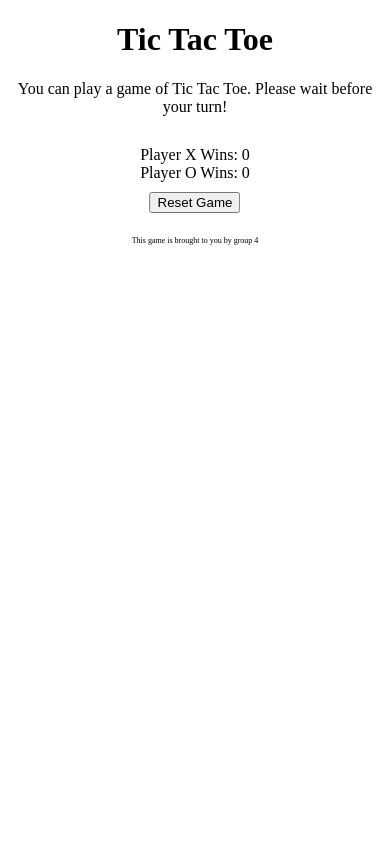
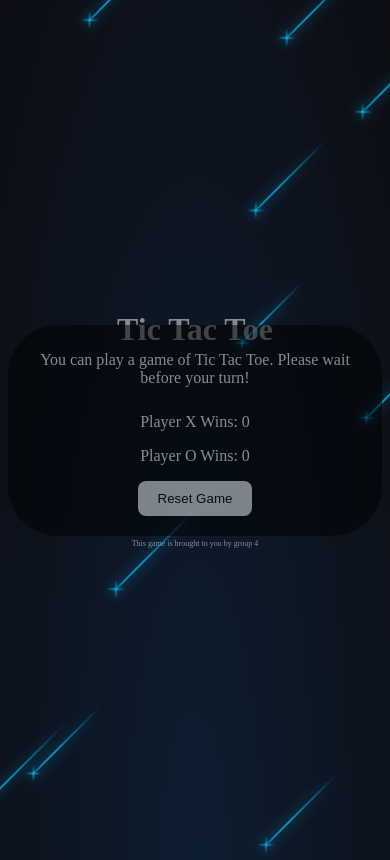
Before and after one commit to KrisHoffmann/WP24_assignments, a PHP site: page / in a window 390 px wide. Before the commit the page ends 245 px from the top, so only its background shows below. Run offline with PHP 8.4, Linux system fonts and the light colour scheme.

Commit message:
Added a background, did a lot of styling, php templating, added some new files

```diff
--- /dev/null
+++ b/TicTacToe/css/background.css
@@ -0,0 +1,377 @@
+.stars {
+    position: fixed;
+    top: 0;
+    left: 0;
+    width: 100%;
+    height: 120%;
+    transform: rotate(-45deg);
+    z-index: 1;
+}
+
+.star {
+    --star-color: deepskyblue;
+    --star-tail-length: 6em;
+    --star-tail-height: 2px;
+    --star-width: calc(var(--star-tail-length) / 6);
+    --fall-duration: 9s;
+    --tail-fade-duration: var(--fall-duration);
+    position: absolute;
+    top: var(--top-offset);
+    left: 0;
+    width: var(--star-tail-length);
+    height: var(--star-tail-height);
+    color: var(--star-color);
+    background: linear-gradient(45deg, currentColor, transparent);
+    border-radius: 50%;
+    filter: drop-shadow(0 0 6px currentColor);
+    transform: translate3d(104em, 0, 0);
+    animation: fall var(--fall-duration) var(--fall-delay) linear infinite, tail-fade var(--tail-fade-duration) var(--fall-delay) ease-out infinite;
+}
+
+@media screen and (max-width: 750px) {
+.star {
+        animation: fall var(--fall-duration) var(--fall-delay) linear infinite;
+    }
+}
+.star:nth-child(1) {
+    --star-tail-length: 6.32em;
+    --top-offset: 40.11vh;
+    --fall-duration: 9.367s;
+    --fall-delay: 1.282s;
+}
+.star:nth-child(2) {
+    --star-tail-length: 6.03em;
+    --top-offset: 67.48vh;
+    --fall-duration: 6.941s;
+    --fall-delay: 4.911s;
+}
+.star:nth-child(3) {
+    --star-tail-length: 6.8em;
+    --top-offset: 76.94vh;
+    --fall-duration: 9.376s;
+    --fall-delay: 5.309s;
+}
+.star:nth-child(4) {
+    --star-tail-length: 5.74em;
+    --top-offset: 91.88vh;
+    --fall-duration: 11.34s;
+    --fall-delay: 7.873s;
+}
+.star:nth-child(5) {
+    --star-tail-length: 6.43em;
+    --top-offset: 91.5vh;
+    --fall-duration: 8.184s;
+    --fall-delay: 9.978s;
+}
+.star:nth-child(6) {
+    --star-tail-length: 5.99em;
+    --top-offset: 66.86vh;
+    --fall-duration: 8.367s;
+    --fall-delay: 1.585s;
+}
+.star:nth-child(7) {
+    --star-tail-length: 6.66em;
+    --top-offset: 7.86vh;
+    --fall-duration: 6.983s;
+    --fall-delay: 9.493s;
+}
+.star:nth-child(8) {
+    --star-tail-length: 7.01em;
+    --top-offset: 62.57vh;
+    --fall-duration: 6.499s;
+    --fall-delay: 8.955s;
+}
+.star:nth-child(9) {
+    --star-tail-length: 6.38em;
+    --top-offset: 31.97vh;
+    --fall-duration: 9.858s;
+    --fall-delay: 8.051s;
+}
+.star:nth-child(10) {
+    --star-tail-length: 5.45em;
+    --top-offset: 28.56vh;
+    --fall-duration: 9.784s;
+    --fall-delay: 8.752s;
+}
+.star:nth-child(11) {
+    --star-tail-length: 5.82em;
+    --top-offset: 48.04vh;
+    --fall-duration: 9.807s;
+    --fall-delay: 8.79s;
+}
+.star:nth-child(12) {
+    --star-tail-length: 6.74em;
+    --top-offset: 23.54vh;
+    --fall-duration: 6.63s;
+    --fall-delay: 3.681s;
+}
+.star:nth-child(13) {
+    --star-tail-length: 6.46em;
+    --top-offset: 94.18vh;
+    --fall-duration: 7.838s;
+    --fall-delay: 0.54s;
+}
+.star:nth-child(14) {
+    --star-tail-length: 5.75em;
+    --top-offset: 23.43vh;
+    --fall-duration: 9.595s;
+    --fall-delay: 3.7s;
+}
+.star:nth-child(15) {
+    --star-tail-length: 6.79em;
+    --top-offset: 77.3vh;
+    --fall-duration: 10.178s;
+    --fall-delay: 1.178s;
+}
+.star:nth-child(16) {
+    --star-tail-length: 6.79em;
+    --top-offset: 61.9vh;
+    --fall-duration: 7.667s;
+    --fall-delay: 2.673s;
+}
+.star:nth-child(17) {
+    --star-tail-length: 7.37em;
+    --top-offset: 83.79vh;
+    --fall-duration: 11.007s;
+    --fall-delay: 9.723s;
+}
+.star:nth-child(18) {
+    --star-tail-length: 6.52em;
+    --top-offset: 20.54vh;
+    --fall-duration: 9.6s;
+    --fall-delay: 4.269s;
+}
+.star:nth-child(19) {
+    --star-tail-length: 5.47em;
+    --top-offset: 81.9vh;
+    --fall-duration: 6.863s;
+    --fall-delay: 4.862s;
+}
+.star:nth-child(20) {
+    --star-tail-length: 5.43em;
+    --top-offset: 76.71vh;
+    --fall-duration: 10.765s;
+    --fall-delay: 4.442s;
+}
+.star:nth-child(21) {
+    --star-tail-length: 7.16em;
+    --top-offset: 82.51vh;
+    --fall-duration: 11.757s;
+    --fall-delay: 3.245s;
+}
+.star:nth-child(22) {
+    --star-tail-length: 7.24em;
+    --top-offset: 44.98vh;
+    --fall-duration: 11.056s;
+    --fall-delay: 9.947s;
+}
+.star:nth-child(23) {
+    --star-tail-length: 5.47em;
+    --top-offset: 50.09vh;
+    --fall-duration: 10.078s;
+    --fall-delay: 0.393s;
+}
+.star:nth-child(24) {
+    --star-tail-length: 7.38em;
+    --top-offset: 23.11vh;
+    --fall-duration: 10.622s;
+    --fall-delay: 9.049s;
+}
+.star:nth-child(25) {
+    --star-tail-length: 5.48em;
+    --top-offset: 91.23vh;
+    --fall-duration: 10.964s;
+    --fall-delay: 8.048s;
+}
+.star:nth-child(26) {
+    --star-tail-length: 7.39em;
+    --top-offset: 80.98vh;
+    --fall-duration: 6.38s;
+    --fall-delay: 6.038s;
+}
+.star:nth-child(27) {
+    --star-tail-length: 6.91em;
+    --top-offset: 28.32vh;
+    --fall-duration: 10.838s;
+    --fall-delay: 1.176s;
+}
+.star:nth-child(28) {
+    --star-tail-length: 5.44em;
+    --top-offset: 71.82vh;
+    --fall-duration: 11.866s;
+    --fall-delay: 3.495s;
+}
+.star:nth-child(29) {
+    --star-tail-length: 6.65em;
+    --top-offset: 95.95vh;
+    --fall-duration: 9.47s;
+    --fall-delay: 9.056s;
+}
+.star:nth-child(30) {
+    --star-tail-length: 7.27em;
+    --top-offset: 60.17vh;
+    --fall-duration: 8.734s;
+    --fall-delay: 0.151s;
+}
+.star:nth-child(31) {
+    --star-tail-length: 6.62em;
+    --top-offset: 40.82vh;
+    --fall-duration: 9.414s;
+    --fall-delay: 1.896s;
+}
+.star:nth-child(32) {
+    --star-tail-length: 6.25em;
+    --top-offset: 32.55vh;
+    --fall-duration: 6.427s;
+    --fall-delay: 7.282s;
+}
+.star:nth-child(33) {
+    --star-tail-length: 6.17em;
+    --top-offset: 13.95vh;
+    --fall-duration: 7.819s;
+    --fall-delay: 5.339s;
+}
+.star:nth-child(34) {
+    --star-tail-length: 7.4em;
+    --top-offset: 59.91vh;
+    --fall-duration: 9.945s;
+    --fall-delay: 1.749s;
+}
+.star:nth-child(35) {
+    --star-tail-length: 5.94em;
+    --top-offset: 72.65vh;
+    --fall-duration: 6.076s;
+    --fall-delay: 0.373s;
+}
+.star:nth-child(36) {
+    --star-tail-length: 6.98em;
+    --top-offset: 56.5vh;
+    --fall-duration: 8.568s;
+    --fall-delay: 4.962s;
+}
+.star:nth-child(37) {
+    --star-tail-length: 6.19em;
+    --top-offset: 90.1vh;
+    --fall-duration: 9.142s;
+    --fall-delay: 3.433s;
+}
+.star:nth-child(38) {
+    --star-tail-length: 5em;
+    --top-offset: 75.3vh;
+    --fall-duration: 9.747s;
+    --fall-delay: 4.373s;
+}
+.star:nth-child(39) {
+    --star-tail-length: 6.79em;
+    --top-offset: 10.35vh;
+    --fall-duration: 8.199s;
+    --fall-delay: 2.012s;
+}
+.star:nth-child(40) {
+    --star-tail-length: 7.45em;
+    --top-offset: 67.19vh;
+    --fall-duration: 7.715s;
+    --fall-delay: 0.011s;
+}
+.star:nth-child(41) {
+    --star-tail-length: 6.11em;
+    --top-offset: 75.08vh;
+    --fall-duration: 9.389s;
+    --fall-delay: 4.472s;
+}
+.star:nth-child(42) {
+    --star-tail-length: 6.26em;
+    --top-offset: 82.18vh;
+    --fall-duration: 9.547s;
+    --fall-delay: 7.443s;
+}
+.star:nth-child(43) {
+    --star-tail-length: 7.33em;
+    --top-offset: 18.71vh;
+    --fall-duration: 8.199s;
+    --fall-delay: 4.361s;
+}
+.star:nth-child(44) {
+    --star-tail-length: 6.65em;
+    --top-offset: 85.82vh;
+    --fall-duration: 7.446s;
+    --fall-delay: 8.67s;
+}
+.star:nth-child(45) {
+    --star-tail-length: 5.82em;
+    --top-offset: 57.76vh;
+    --fall-duration: 10.383s;
+    --fall-delay: 3.788s;
+}
+.star:nth-child(46) {
+    --star-tail-length: 5.29em;
+    --top-offset: 12.88vh;
+    --fall-duration: 8.441s;
+    --fall-delay: 6.261s;
+}
+.star:nth-child(47) {
+    --star-tail-length: 5.51em;
+    --top-offset: 35.87vh;
+    --fall-duration: 7s;
+    --fall-delay: 5.987s;
+}
+.star:nth-child(48) {
+    --star-tail-length: 6.03em;
+    --top-offset: 68.69vh;
+    --fall-duration: 6.139s;
+    --fall-delay: 1.526s;
+}
+.star:nth-child(49) {
+    --star-tail-length: 5.96em;
+    --top-offset: 34.51vh;
+    --fall-duration: 11.172s;
+    --fall-delay: 3.447s;
+}
+.star:nth-child(50) {
+    --star-tail-length: 6.72em;
+    --top-offset: 40.24vh;
+    --fall-duration: 8.764s;
+    --fall-delay: 5.895s;
+}
+.star::before, .star::after {
+    position: absolute;
+    content: "";
+    top: 0;
+    left: calc(var(--star-width) / -2);
+    width: var(--star-width);
+    height: 100%;
+    background: linear-gradient(45deg, transparent, currentColor, transparent);
+    border-radius: inherit;
+    animation: blink 2s linear infinite;
+}
+.star::before {
+    transform: rotate(45deg);
+}
+.star::after {
+    transform: rotate(-45deg);
+}
+
+@keyframes fall {
+    to {
+        transform: translate3d(-30em, 0, 0);
+    }
+}
+@keyframes tail-fade {
+    0%, 50% {
+        width: var(--star-tail-length);
+    opacity: 1;
+}
+    70%, 80% {
+        width: 0;
+        opacity: 0.4;
+    }
+    100% {
+        width: 0;
+        opacity: 0;
+    }
+}
+@keyframes blink {
+    50% {
+        opacity: 0.6;
+    }
+}
--- a/TicTacToe/css/styles.css
+++ b/TicTacToe/css/styles.css
@@ -1,3 +1,60 @@
+body {
+    display: flex;
+    justify-content: center;
+    align-items: center;
+    min-height: 100vh;
+    background: radial-gradient(ellipse at bottom, #0d1d31 0%, #0c0d13 100%);
+    overflow: hidden;
+}
+
+h1, h3 {
+    z-index: 100;
+    position: relative;
+    color: white;
+    opacity: .5;
+}
+
+p {
+    color: white;
+}
+
+.container {
+    position: relative;
+}
+
+header, footer {
+    width: 100%;
+    position: absolute;
+    left: 0;
+    text-align: center;
+}
+
+header {
+    top: -6%;
+}
+
+footer {
+    bottom: 0;
+}
+
+.footer-text {
+    font-size: 8px;
+    opacity: 0.5;
+}
+
+#game-container {
+    background-color: #000;
+    color: #fff;
+    opacity: .5;
+    margin: 20px auto;
+    padding: 10px;
+    display: inline-block;
+    border-radius: 50px;
+    z-index: 100;
+    position: relative;
+    text-align: center;
+}
+
 #board {
     display: grid;
     justify-content: center;
@@ -12,26 +69,30 @@
     justify-content: center;
     align-items: center;
     font-size: 24px;
-    border: 1px solid #000;
+    border: 1px solid white;
     cursor: pointer;
 }
 
-h1 {
-    text-align: center;
+#scoreboard #reset {
+    display: block;
+    margin: 10px auto;
 }
 
-p {
+#scoreboard p {
     text-align: center;
+    margin-top: 10px;
 }
 
-.footer-text {
-    margin-top: 100px;
-    font-size: 8px;
+button {
+    padding: 10px 20px;
+    border: 2px;
+    border-radius: 8px;
+    cursor: pointer;
 }
 
 #turn {
-    text-align: center;
-    margin-bottom: 20px;
+    margin-top: 10px;
+    color: white;
 }
 
 #message {
@@ -41,6 +102,7 @@
     left: 50%;
     transform: translate(-50%, -50%);
     padding: 20px;
+    color: black;
     background-color: white;
     border: 2px solid black;
     border-radius: 10px;
@@ -69,24 +131,3 @@
     background-color: rgba(0, 0, 0, 0.5);
     z-index: 5;
 }
-
-#scoreboard {
-    position: absolute;
-    left: 50%;
-    transform: translateX(-50%);
-    background-color: white;
-    padding: 10px;
-    border: 2px;
-    border-radius: 8px;
-    z-index: 10;
-}
-
-#scoreboard #reset {
-    display: block;
-    margin: 10px auto;
-}
-
-#scoreboard p {
-    text-align: center;
-    margin: 0;
-}
--- a/TicTacToe/index.php
+++ b/TicTacToe/index.php
@@ -3,7 +3,28 @@
 ?>
 <?php
 include __DIR__ . '/tpl/body_start.php';
+?><?php
+include __DIR__ . '/tpl/background.php';
 ?>
+    <div id="game-container">
+        <div id="game">
+            <p>You can play a game of Tic Tac Toe. Please wait before your turn!</p>
+            <div id="turn"></div>
+            <div id="board"></div>
+            <div id="scoreboard">
+                <p>Player X Wins: <span id="playerXWins">0</span></p>
+                <p>Player O Wins: <span id="playerOWins">0</span></p>
+                <button id="reset">Reset Game</button>
+            </div>
+            <div id="overlay"></div>
+            <div id="message"></div>
+        </div>
+    </div>
+    <div id="overlay"></div>
+    <div id="message"></div>
+
+<script src="scripts/script.js"></script>
+
 <?php
 include __DIR__ . '/tpl/body_end.php';
 ?>
--- /dev/null
+++ b/TicTacToe/tpl/background.php
@@ -0,0 +1,52 @@
+<div class="stars">
+    <div class="star"></div>
+    <div class="star"></div>
+    <div class="star"></div>
+    <div class="star"></div>
+    <div class="star"></div>
+    <div class="star"></div>
+    <div class="star"></div>
+    <div class="star"></div>
+    <div class="star"></div>
+    <div class="star"></div>
+    <div class="star"></div>
+    <div class="star"></div>
+    <div class="star"></div>
+    <div class="star"></div>
+    <div class="star"></div>
+    <div class="star"></div>
+    <div class="star"></div>
+    <div class="star"></div>
+    <div class="star"></div>
+    <div class="star"></div>
+    <div class="star"></div>
+    <div class="star"></div>
+    <div class="star"></div>
+    <div class="star"></div>
+    <div class="star"></div>
+    <div class="star"></div>
+    <div class="star"></div>
+    <div class="star"></div>
+    <div class="star"></div>
+    <div class="star"></div>
+    <div class="star"></div>
+    <div class="star"></div>
+    <div class="star"></div>
+    <div class="star"></div>
+    <div class="star"></div>
+    <div class="star"></div>
+    <div class="star"></div>
+    <div class="star"></div>
+    <div class="star"></div>
+    <div class="star"></div>
+    <div class="star"></div>
+    <div class="star"></div>
+    <div class="star"></div>
+    <div class="star"></div>
+    <div class="star"></div>
+    <div class="star"></div>
+    <div class="star"></div>
+    <div class="star"></div>
+    <div class="star"></div>
+    <div class="star"></div>
+</div>
--- a/TicTacToe/tpl/body_end.php
+++ b/TicTacToe/tpl/body_end.php
@@ -1,2 +1 @@
-        </div>
-    </body>
+</body>
--- a/TicTacToe/tpl/body_start.php
+++ b/TicTacToe/tpl/body_start.php
@@ -1,15 +1 @@
 <body>
-<p>You can play a game of Tic Tac Toe. Please wait before your turn!</p>
-<div id="turn"></div>
-<div id="board"></div>
-<div id="scoreboard">
-    <p>Player X Wins: <span id="playerXWins">0</span></p>
-    <p>Player O Wins: <span id="playerOWins">0</span></p>
-    <button id="reset">Reset Game</button>
-</div>
-<div id="overlay"></div>
-<div id="message"></div>
-<div id="overlay"></div>
-
-
-<script src="scripts/script.js"></script>
--- a/TicTacToe/tpl/footer.php
+++ b/TicTacToe/tpl/footer.php
@@ -1,4 +1,7 @@
 <footer>
-    <p class="footer-text">This game is brought to you by group 4</p>
+    <div class="footer-container">
+        <p class="footer-text">This game is brought to you by group 4</p>
+    </div>
 </footer>
+</div>
 </html>
--- a/TicTacToe/tpl/head.php
+++ b/TicTacToe/tpl/head.php
@@ -5,9 +5,11 @@
     <meta name="viewport" content="width=device-width, initial-scale=1.0">
     <title>Tic Tac Toe Game</title>
     <link rel="stylesheet" href="css/styles.css">
+    <link rel="stylesheet" href="css/background.css">
 </head>
-<header>
-    <div class="container">
-        <h1>Tic Tac Toe</h1>
-    </div>
-</header>
+<div class="container">
+    <header>
+        <div class="head-container">
+            <h1>Tic Tac Toe</h1>
+        </div>
+    </header>
```
